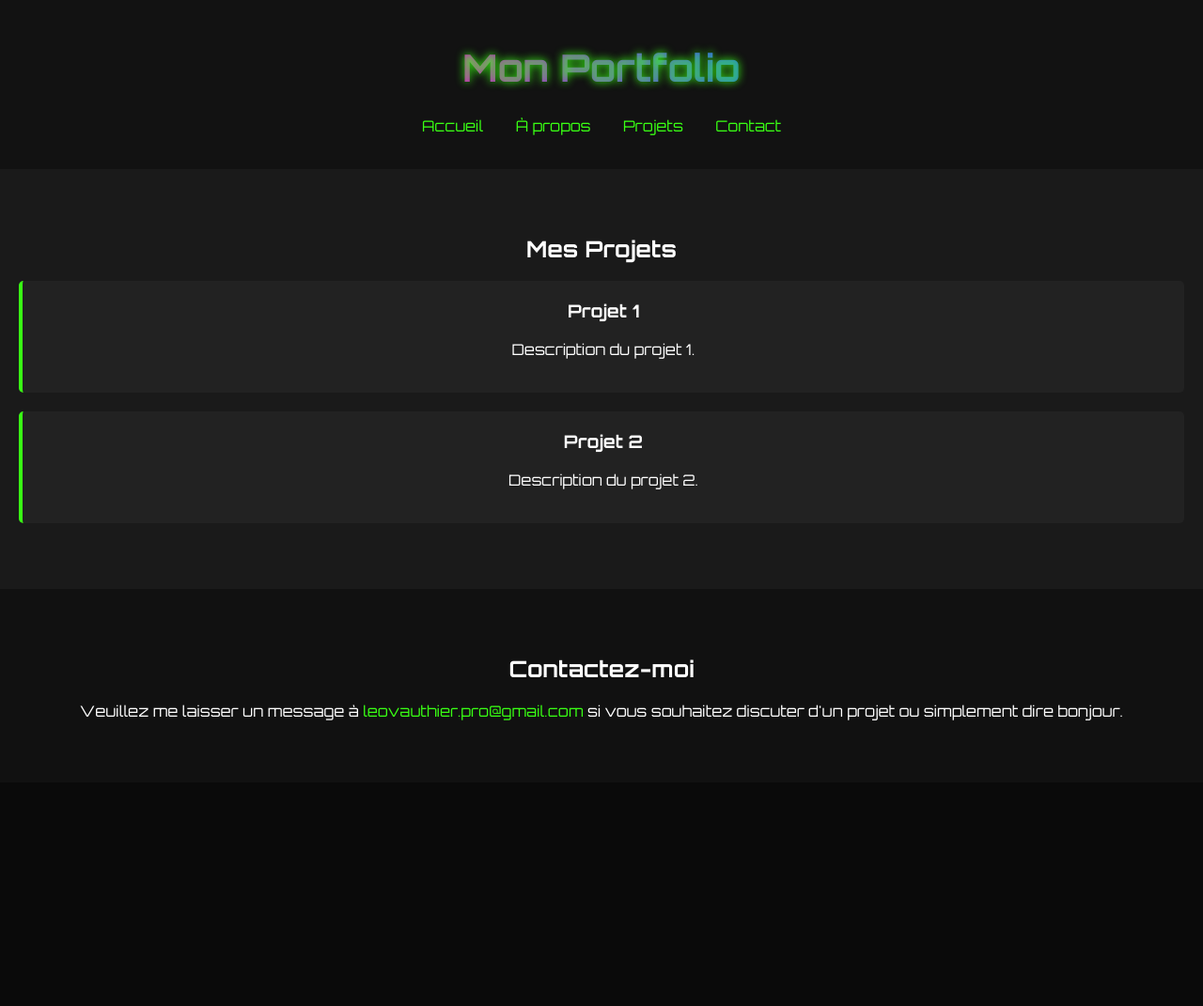
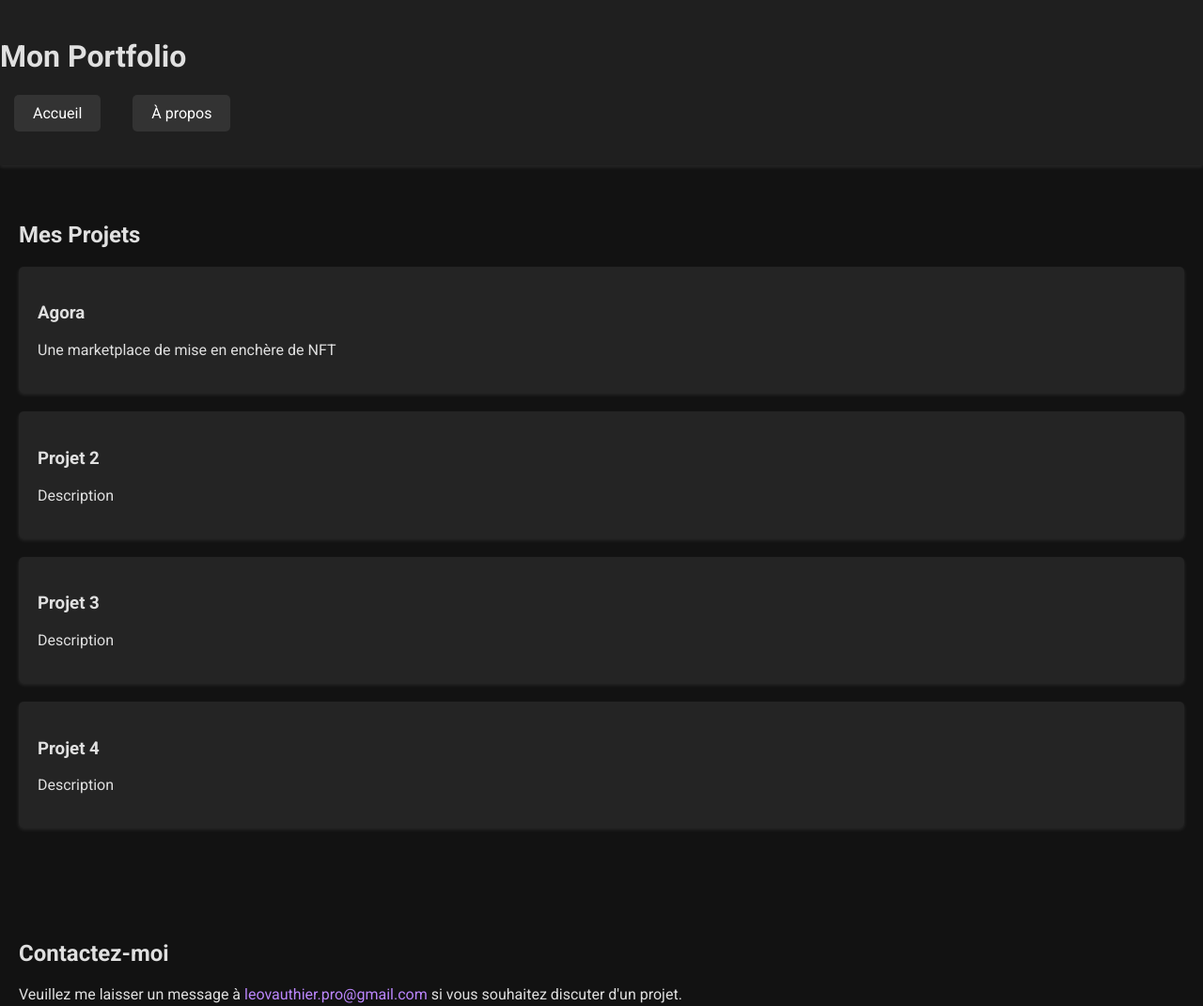
Before and after one commit to LeoVtr76/MyPortfolio, a plain HTML site: page index.html in a window 1280 px wide. Shown: the whole page at 94% size. Before the commit the page ends 833 px from the top, so only its background shows below. Drawn offline with Linux system fonts and the light colour scheme.

Commit message:
update files and add agora project

```diff
--- a/about/about.css
+++ /dev/null
@@ -1,55 +0,0 @@
-body {
-  font-family: "Orbitron", sans-serif;
-  background-color: #0a0a0a;
-  color: #fff;
-  margin: 0;
-  padding: 0;
-}
-
-header {
-  background-color: #121212;
-  padding: 20px 0;
-  text-align: center;
-}
-
-header h1 {
-  color: #39ff14; /* Couleur cyberpunk pour le titre */
-}
-
-nav ul {
-  list-style: none;
-}
-
-nav li {
-  display: inline;
-  margin-right: 20px;
-}
-
-nav a {
-  color: #fff;
-  text-decoration: none;
-  transition: color 0.3s;
-}
-
-nav a:hover {
-  color: #39ff14; /* Effet hover avec la couleur cyberpunk */
-}
-
-main {
-  padding: 20px;
-}
-
-#about-section img {
-  max-width: 100%;
-  height: auto;
-  border-radius: 50%; /* Image circulaire */
-}
-
-#about-section h2 {
-  font-size: 2rem;
-  margin-top: 0;
-}
-
-#about-section p {
-  line-height: 1.6;
-}
--- /dev/null
+++ b/agora/agora.css
@@ -0,0 +1,77 @@
+body {
+  font-family: "Roboto", sans-serif;
+  background-color: #121212;
+  color: #e0e0e0;
+  margin: 0;
+  padding: 20px;
+  display: flex;
+  justify-content: center;
+  align-items: center;
+  min-height: 100vh;
+}
+
+#project-info {
+  max-width: 600px;
+  background-color: #242424;
+  padding: 40px;
+  border-radius: 8px;
+  box-shadow: 0 4px 6px rgba(255, 255, 255, 0.1);
+  text-align: center;
+}
+
+#project-logo {
+  max-width: 100px;
+  height: auto;
+  margin-bottom: 20px;
+}
+
+#project-info h1 {
+  margin: 20px 0;
+  font-size: 24px;
+  color: #e0e0e0;
+}
+
+#project-info p {
+  font-size: 16px;
+  line-height: 1.6;
+  margin-bottom: 30px;
+  color: #e0e0e0;
+}
+
+.links .btn {
+  display: inline-block;
+  padding: 10px 20px;
+  margin: 0 10px;
+  background-color: #bb86fc;
+  color: #121212;
+  border-radius: 5px;
+  text-decoration: none;
+  transition: background-color 0.3s ease;
+}
+
+.links .btn:hover {
+  background-color: #7441e9;
+}
+
+#project-info {
+  position: relative;
+}
+
+.back-button-container {
+  position: absolute;
+  top: 0;
+  left: 0;
+}
+
+.btn-back {
+  display: inline-block;
+  padding: 5px 10px;
+  margin: 10px;
+  background-color: #bb86fc;
+  color: #121212;
+  text-decoration: none;
+  border-radius: 5px;
+}
+.btn-back:hover {
+  background-color: #7441e9;
+}
--- a/index.html
+++ b/index.html
@@ -15,26 +15,38 @@
       <h1>Mon Portfolio</h1>
       <nav>
         <ul>
-          <li><a href="index.html">Accueil</a></li>
-          <li><a href="about/about.html">À propos</a></li>
-          <li><a href="#projects">Projets</a></li>
-          <li><a href="#contact">Contact</a></li>
+          <li><a href="index.html" class="nav-btn">Accueil</a></li>
+          <li><a href="about.html" class="nav-btn">À propos</a></li>
         </ul>
       </nav>
     </header>
 
-    <!-- La section À propos a été retirée conformément à votre demande -->
-
     <section id="projects">
       <h2>Mes Projets</h2>
-      <div class="project">
-        <h3>Projet 1</h3>
-        <p>Description du projet 1.</p>
-      </div>
-      <div class="project">
-        <h3>Projet 2</h3>
-        <p>Description du projet 2.</p>
-      </div>
+      <a href="agora/agora.html" class="project-link">
+        <div class="project">
+          <h3>Agora</h3>
+          <p>Une marketplace de mise en enchère de NFT</p>
+        </div>
+      </a>
+      <a href="" class="project-link">
+        <div class="project">
+          <h3>Projet 2</h3>
+          <p>Description</p>
+        </div>
+      </a>
+      <a href="" class="project-link">
+        <div class="project">
+          <h3>Projet 3</h3>
+          <p>Description</p>
+        </div>
+      </a>
+      <a href="" class="project-link">
+        <div class="project">
+          <h3>Projet 4</h3>
+          <p>Description</p>
+        </div>
+      </a>
     </section>
 
     <section id="contact">
@@ -42,7 +54,7 @@
       <p>
         Veuillez me laisser un message à
         <a href="mailto:leovauthier.pro@gmail.com">leovauthier.pro@gmail.com</a>
-        si vous souhaitez discuter d'un projet ou simplement dire bonjour.
+        si vous souhaitez discuter d'un projet.
       </p>
     </section>
   </body>
--- a/projects/projects.css
+++ /dev/null
@@ -1,107 +0,0 @@
-/* Importation des polices Google */
-@import url("https://fonts.googleapis.com/css2?family=Orbitron:wght@400;500;700&display=swap");
-
-/* Réinitialisation de base et styles globaux */
-body,
-html {
-  height: 100%;
-  margin: 0;
-  font-family: "Orbitron", sans-serif;
-  background-color: #0a0a0a; /* Couleur de fond sombre */
-  color: #fff; /* Texte blanc pour le contraste */
-}
-
-/* Liens */
-a {
-  color: #39ff14; /* Vert cyberpunk pour les liens */
-  text-decoration: none;
-  transition: color 0.5s;
-}
-
-a:hover {
-  color: #ffffff; /* Changement de couleur au survol */
-}
-
-/* Header avec une touche de gradient subtil */
-header {
-  padding: 20px 0;
-  background: #121212; /* Arrière-plan plus sobre pour le header */
-  color: #fff;
-  position: sticky;
-  top: 0;
-  z-index: 1000;
-  text-align: center;
-}
-
-header h1 {
-  font-size: 2.5rem;
-  background: -webkit-linear-gradient(left, #ff2079, #ff00c3, #0078ff, #00ff95);
-  -webkit-background-clip: text;
-  -webkit-text-fill-color: transparent;
-}
-
-header nav ul {
-  list-style: none;
-  padding: 0;
-}
-
-header nav ul li {
-  display: inline;
-  margin: 0 15px;
-}
-
-/* Effet de néon discret sur le texte du header */
-header h1 {
-  text-shadow: 0 0 10px #39ff14;
-}
-
-/* Sections */
-section {
-  padding: 50px 20px;
-  text-align: center;
-}
-
-/* Alternance des couleurs de fond pour chaque section pour une meilleure séparation */
-section:nth-child(odd) {
-  background-color: #111;
-}
-
-section:nth-child(even) {
-  background-color: #1a1a1a;
-}
-
-/* Cartes de projet avec une bordure subtile de style cyberpunk */
-.project {
-  background-color: #222;
-  padding: 20px;
-  margin-bottom: 20px;
-  border-radius: 5px;
-  border-left: 4px solid #39ff14; /* Bordure à gauche pour le style */
-  transition: transform 0.2s ease-in-out, box-shadow 0.2s ease-in-out;
-}
-
-.project:hover {
-  transform: scale(1.03); /* Effet de zoom subtil au survol */
-  box-shadow: 0 4px 8px rgba(0, 255, 0, 0.6); /* Ombre légèrement plus prononcée */
-}
-
-.project h3 {
-  margin-top: 0;
-}
-
-/* Footer plus sobre */
-footer {
-  background: #121212; /* Arrière-plan plus sobre pour le footer */
-  color: #aaa;
-  text-align: center;
-  padding: 10px 0;
-  margin-top: 20px;
-}
-
-/* Responsive design pour les petits écrans */
-@media (max-width: 768px) {
-  header nav ul li {
-    display: block;
-    margin: 10px 0;
-  }
-}
--- a/style.css
+++ b/style.css
@@ -1,43 +1,46 @@
-/* Importation des polices Google */
-@import url("https://fonts.googleapis.com/css2?family=Orbitron:wght@400;500;700&display=swap");
+@import url("https://fonts.googleapis.com/css2?family=Roboto:wght@400;500;700&display=swap");
 
-/* Réinitialisation de base et styles globaux */
 body,
 html {
   height: 100%;
   margin: 0;
-  font-family: "Orbitron", sans-serif;
-  background-color: #0a0a0a; /* Couleur de fond sombre */
-  color: #fff; /* Texte blanc pour le contraste */
+  font-family: "Roboto", sans-serif;
+  background-color: #121212;
+  color: #e0e0e0;
+}
+.nav-btn {
+  display: inline-block;
+  padding: 10px 20px;
+  margin: 0 5px;
+  background-color: #333333;
+  color: #ffffff;
+  text-decoration: none;
+  border-radius: 5px;
+  transition: background-color 0.3s;
 }
 
-/* Liens */
-a {
-  color: #39ff14; /* Vert cyberpunk pour les liens */
-  text-decoration: none;
-  transition: color 0.5s;
+.nav-btn:hover {
+  background-color: #555555;
+  color: #ffffff;
 }
 
-a:hover {
-  color: #ffffff; /* Changement de couleur au survol */
+a {
+  color: #bb86fc;
+  text-decoration: none;
+  transition: color 0.3s;
 }
-
-/* Header avec une touche de gradient subtil */
 header {
   padding: 20px 0;
-  background: #121212; /* Arrière-plan plus sobre pour le header */
-  color: #fff;
+  background: #1f1f1f;
+  box-shadow: 0 2px 4px rgba(255, 255, 255, 0.1);
   position: sticky;
   top: 0;
   z-index: 1000;
-  text-align: center;
 }
 
 header h1 {
-  font-size: 2.5rem;
-  background: -webkit-linear-gradient(left, #ff2079, #ff00c3, #0078ff, #00ff95);
-  -webkit-background-clip: text;
-  -webkit-text-fill-color: transparent;
+  font-size: 2rem;
+  color: #e0e0e0;
 }
 
 header nav ul {
@@ -47,61 +50,44 @@ header nav ul {
 
 header nav ul li {
   display: inline;
-  margin: 0 15px;
+  margin: 0 10px;
 }
 
-/* Effet de néon discret sur le texte du header */
-header h1 {
-  text-shadow: 0 0 10px #39ff14;
+section {
+  padding: 40px 20px;
 }
 
-/* Sections */
-section {
-  padding: 50px 20px;
-  text-align: center;
+.project-link {
+  display: block;
+  text-decoration: none;
+  color: inherit;
+  margin-bottom: 20px;
 }
 
-/* Alternance des couleurs de fond pour chaque section pour une meilleure séparation */
-section:nth-child(odd) {
-  background-color: #111;
-}
-
-section:nth-child(even) {
-  background-color: #1a1a1a;
-}
-
-/* Cartes de projet avec une bordure subtile de style cyberpunk */
 .project {
-  background-color: #222;
+  background-color: #242424;
   padding: 20px;
-  margin-bottom: 20px;
   border-radius: 5px;
-  border-left: 4px solid #39ff14; /* Bordure à gauche pour le style */
+  box-shadow: 0 2px 4px rgba(255, 255, 255, 0.1);
   transition: transform 0.2s ease-in-out, box-shadow 0.2s ease-in-out;
 }
 
-.project:hover {
-  transform: scale(1.03); /* Effet de zoom subtil au survol */
-  box-shadow: 0 4px 8px rgba(0, 255, 0, 0.6); /* Ombre légèrement plus prononcée */
+.project-link:hover .project {
+  transform: translateY(-5px);
+  box-shadow: 0 4px 8px rgba(255, 255, 255, 0.2);
 }
 
-.project h3 {
-  margin-top: 0;
+footer {
+  background: #1f1f1f;
+  color: #a1a1a1;
+  text-align: center;
+  padding: 20px 0;
+  border-top: 1px solid #333333;
 }
 
-/* Footer plus sobre */
-footer {
-  background: #121212; /* Arrière-plan plus sobre pour le footer */
-  color: #aaa;
-  text-align: center;
-  padding: 10px 0;
-  margin-top: 20px;
-}
-
-/* Responsive design pour les petits écrans */
 @media (max-width: 768px) {
   header nav ul li {
     display: block;
-    margin: 10px 0;
+    margin: 10px auto;
   }
 }
```
Also changed, not shown: about.html (added, +82 -0 lines), about/about.html (deleted, +0 -42 lines), agora/agora.html (added, +59 -0 lines), projects/projects.html (deleted, +0 -49 lines), agora/logo.png (added), 1 other file.
